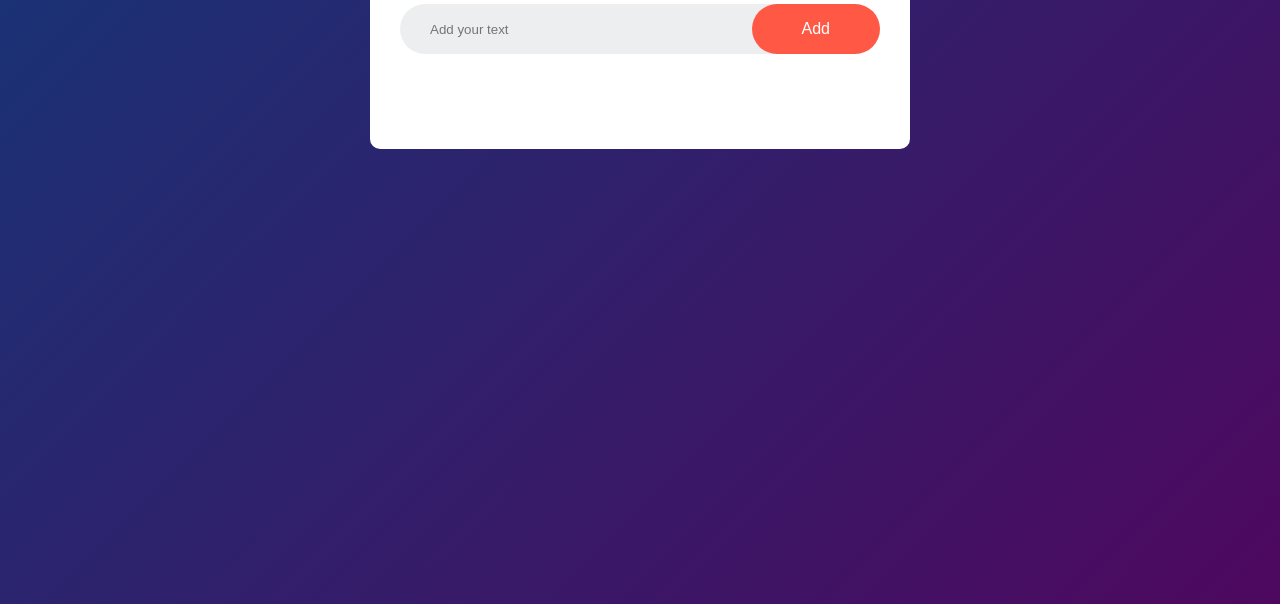
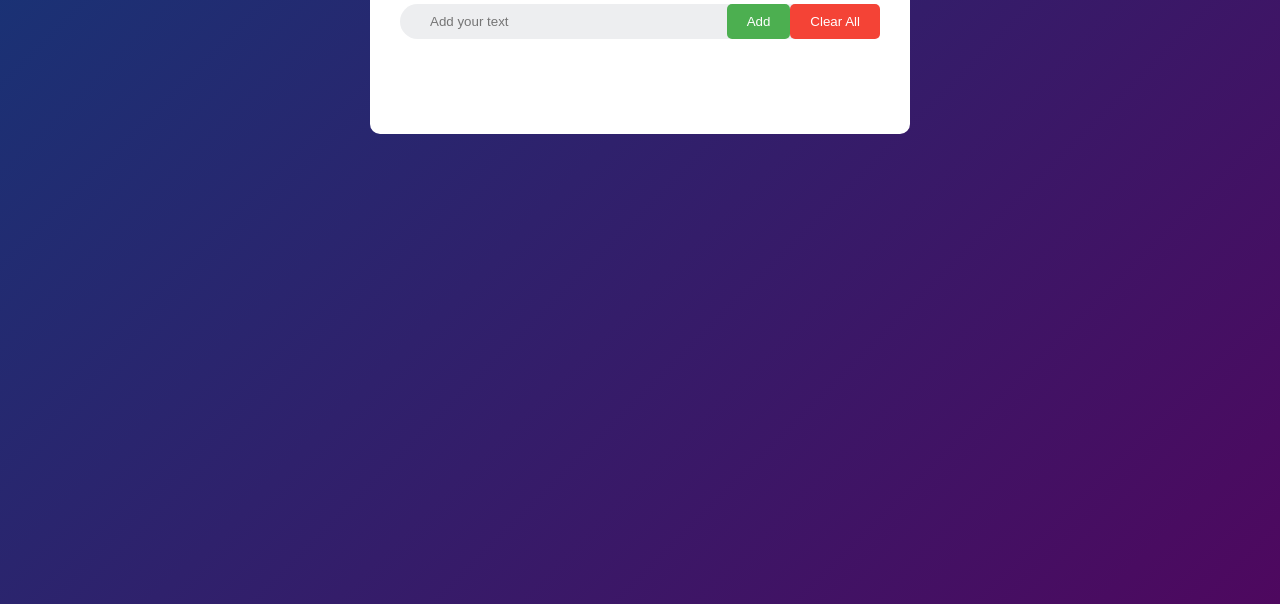
Before and after one commit to blistalicious/tick-task, a plain HTML site: page index.html in a window 1280 px wide. Shown: the part 196-800 px from the top of the page. Drawn offline with Linux system fonts and the light colour scheme.

Commit message:
confirmations and clear all button added

```diff
--- a/index.html
+++ b/index.html
@@ -12,7 +12,8 @@
             <h2>TickTask <img src="images/icon.png"></h2>
             <div class="row">
                 <input type="text" id="input-box" placeholder="Add your text">
-                <button onclick="addTask()">Add</button>
+                <button id="add" onclick="addTask()">Add</button>
+                <button id="removeall" onclick="removeTasks()">Clear All</button>
             </div>
             <ul id="list-container">
                 <!--<li class="checked">Task 1</li>
--- a/script.js
+++ b/script.js
@@ -23,8 +23,12 @@ listContainer.addEventListener("click", function(e) {
         saveData();
     }
     else if (e.target.tagName === "SPAN") {
-        e.target.parentElement.remove();
-        saveData();
+        let confirmation = confirm("Do you really want to remove this task?");
+
+        if (confirmation) {
+            e.target.parentElement.remove();
+            saveData();
+        }
     }
 }, false);
 
@@ -36,4 +40,20 @@ function showTask () {
     listContainer.innerHTML = localStorage.getItem("data");
 }
 
+function removeTasks () {
+
+    if (inputBox.value === "") {
+        alert("There are no tasks to be cleared!")
+        return;
+    }
+
+    let confirmation = confirm("Do you really want to remove all the tasks?");
+
+    if (confirmation) {
+        listContainer.innerHTML = ""
+        saveData();
+    }
+}
+
+
 showTask();
--- a/style.css
+++ b/style.css
@@ -51,15 +51,22 @@ input {
     padding: 10px;
 }
 
-button {
+#add {
+    background-color: #4CAF50;
+    color: white;
+    padding: 10px 20px;
     border: none;
-    outline: none;
-    padding: 16px 50px;
-    background: #ff5945;
-    color:#fff;
-    font-size: 16px;
+    border-radius: 5px;
     cursor: pointer;
-    border-radius: 40px;
+}
+
+#removeall {
+    background-color: #f44336;
+    color: white;
+    padding: 10px 20px;
+    border: none;
+    border-radius: 5px;
+    cursor: pointer;
 }
 
 ul li {
```
